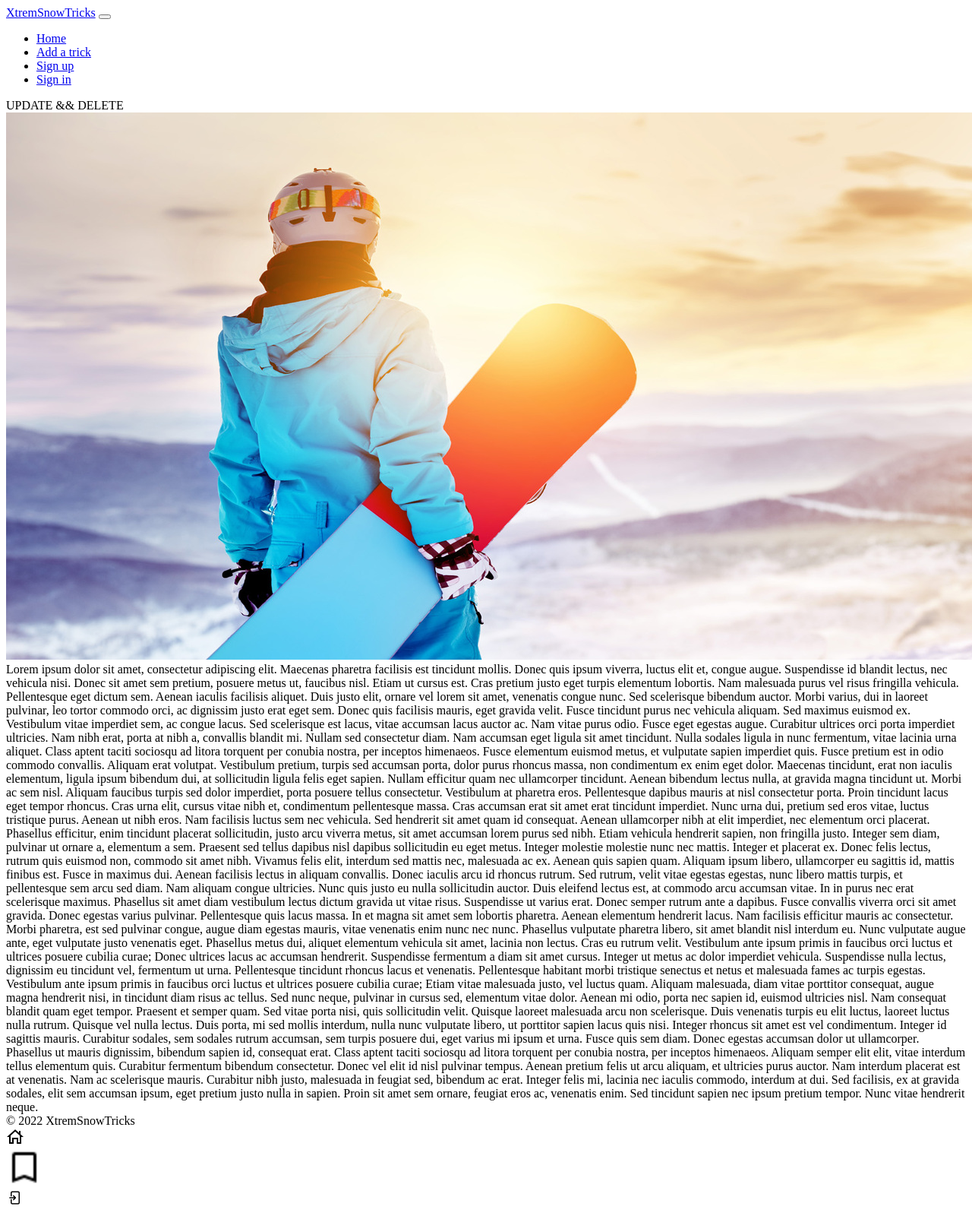
After one commit to genesis59/snowtricks_com, a Symfony app: template templates/trick/trick/index.html.twig in a window 1280 px wide. The commit adds this page. Shown: the whole page at 76% size. Run offline with Twig, Linux system fonts and the light colour scheme; the template is opened without the code that fills it, so the values that code supplies are empty; some libraries are stand-ins or nearby versions.

Commit message:
Create detail page of one trick first part

```diff
--- /dev/null
+++ b/templates/trick/trick/index.html.twig
@@ -0,0 +1,103 @@
+{% extends 'base.html.twig' %}
+
+{% block title %}Hello TrickController!{% endblock %}
+
+{% block body %}
+    {% set mainPictureFileName = 'default.jpg' %}
+    {%  for picture in trick.picture %}
+        {% if picture.isMain %}
+            {% set mainPictureFileName = picture.fileName %}
+        {% endif %}
+    {% endfor %}
+    <div class="trick-container">
+        <div class="trick-container-base">
+            <div class="trick-container-update">
+                UPDATE && DELETE
+            </div>
+            <div class="trick-container-image">
+                <span>{{ trick.name }}</span>
+                <img src="{{ asset('images/picture/') ~ mainPictureFileName }}" alt="">
+            </div>
+            <div class="trick-container-content">
+
+                Lorem ipsum dolor sit amet, consectetur adipiscing elit. Maecenas pharetra facilisis est tincidunt mollis.
+                Donec quis ipsum viverra, luctus elit et, congue augue. Suspendisse id blandit lectus, nec vehicula nisi.
+                Donec sit amet sem pretium, posuere metus ut, faucibus nisl. Etiam ut cursus est. Cras pretium justo eget
+                turpis elementum lobortis. Nam malesuada purus vel risus fringilla vehicula. Pellentesque eget dictum sem.
+                Aenean iaculis facilisis aliquet. Duis justo elit, ornare vel lorem sit amet, venenatis congue nunc. Sed
+                scelerisque bibendum auctor. Morbi varius, dui in laoreet pulvinar, leo tortor commodo orci, ac dignissim
+                justo erat eget sem. Donec quis facilisis mauris, eget gravida velit.
+
+                Fusce tincidunt purus nec vehicula aliquam. Sed maximus euismod ex. Vestibulum vitae imperdiet sem, ac
+                congue lacus. Sed scelerisque est lacus, vitae accumsan lacus auctor ac. Nam vitae purus odio. Fusce eget
+                egestas augue. Curabitur ultrices orci porta imperdiet ultricies. Nam nibh erat, porta at nibh a, convallis
+                blandit mi. Nullam sed consectetur diam. Nam accumsan eget ligula sit amet tincidunt.
+
+                Nulla sodales ligula in nunc fermentum, vitae lacinia urna aliquet. Class aptent taciti sociosqu ad litora
+                torquent per conubia nostra, per inceptos himenaeos. Fusce elementum euismod metus, et vulputate sapien
+                imperdiet quis. Fusce pretium est in odio commodo convallis. Aliquam erat volutpat. Vestibulum pretium,
+                turpis sed accumsan porta, dolor purus rhoncus massa, non condimentum ex enim eget dolor. Maecenas
+                tincidunt, erat non iaculis elementum, ligula ipsum bibendum dui, at sollicitudin ligula felis eget sapien.
+                Nullam efficitur quam nec ullamcorper tincidunt. Aenean bibendum lectus nulla, at gravida magna tincidunt
+                ut. Morbi ac sem nisl. Aliquam faucibus turpis sed dolor imperdiet, porta posuere tellus consectetur.
+                Vestibulum at pharetra eros.
+
+                Pellentesque dapibus mauris at nisl consectetur porta. Proin tincidunt lacus eget tempor rhoncus. Cras urna
+                elit, cursus vitae nibh et, condimentum pellentesque massa. Cras accumsan erat sit amet erat tincidunt
+                imperdiet. Nunc urna dui, pretium sed eros vitae, luctus tristique purus. Aenean ut nibh eros. Nam facilisis
+                luctus sem nec vehicula.
+
+                Sed hendrerit sit amet quam id consequat. Aenean ullamcorper nibh at elit imperdiet, nec elementum orci
+                placerat. Phasellus efficitur, enim tincidunt placerat sollicitudin, justo arcu viverra metus, sit amet
+                accumsan lorem purus sed nibh. Etiam vehicula hendrerit sapien, non fringilla justo. Integer sem diam,
+                pulvinar ut ornare a, elementum a sem. Praesent sed tellus dapibus nisl dapibus sollicitudin eu eget metus.
+                Integer molestie molestie nunc nec mattis. Integer et placerat ex. Donec felis lectus, rutrum quis euismod
+                non, commodo sit amet nibh. Vivamus felis elit, interdum sed mattis nec, malesuada ac ex. Aenean quis sapien
+                quam.
+
+                Aliquam ipsum libero, ullamcorper eu sagittis id, mattis finibus est. Fusce in maximus dui. Aenean facilisis
+                lectus in aliquam convallis. Donec iaculis arcu id rhoncus rutrum. Sed rutrum, velit vitae egestas egestas,
+                nunc libero mattis turpis, et pellentesque sem arcu sed diam. Nam aliquam congue ultricies. Nunc quis justo
+                eu nulla sollicitudin auctor.
+
+                Duis eleifend lectus est, at commodo arcu accumsan vitae. In in purus nec erat scelerisque maximus.
+                Phasellus sit amet diam vestibulum lectus dictum gravida ut vitae risus. Suspendisse ut varius erat. Donec
+                semper rutrum ante a dapibus. Fusce convallis viverra orci sit amet gravida. Donec egestas varius pulvinar.
+                Pellentesque quis lacus massa. In et magna sit amet sem lobortis pharetra. Aenean elementum hendrerit lacus.
+                Nam facilisis efficitur mauris ac consectetur. Morbi pharetra, est sed pulvinar congue, augue diam egestas
+                mauris, vitae venenatis enim nunc nec nunc.
+
+                Phasellus vulputate pharetra libero, sit amet blandit nisl interdum eu. Nunc vulputate augue ante, eget
+                vulputate justo venenatis eget. Phasellus metus dui, aliquet elementum vehicula sit amet, lacinia non
+                lectus. Cras eu rutrum velit. Vestibulum ante ipsum primis in faucibus orci luctus et ultrices posuere
+                cubilia curae; Donec ultrices lacus ac accumsan hendrerit. Suspendisse fermentum a diam sit amet cursus.
+                Integer ut metus ac dolor imperdiet vehicula.
+
+                Suspendisse nulla lectus, dignissim eu tincidunt vel, fermentum ut urna. Pellentesque tincidunt rhoncus
+                lacus et venenatis. Pellentesque habitant morbi tristique senectus et netus et malesuada fames ac turpis
+                egestas. Vestibulum ante ipsum primis in faucibus orci luctus et ultrices posuere cubilia curae; Etiam vitae
+                malesuada justo, vel luctus quam. Aliquam malesuada, diam vitae porttitor consequat, augue magna hendrerit
+                nisi, in tincidunt diam risus ac tellus. Sed nunc neque, pulvinar in cursus sed, elementum vitae dolor.
+                Aenean mi odio, porta nec sapien id, euismod ultricies nisl. Nam consequat blandit quam eget tempor.
+
+                Praesent et semper quam. Sed vitae porta nisi, quis sollicitudin velit. Quisque laoreet malesuada arcu non
+                scelerisque. Duis venenatis turpis eu elit luctus, laoreet luctus nulla rutrum. Quisque vel nulla lectus.
+                Duis porta, mi sed mollis interdum, nulla nunc vulputate libero, ut porttitor sapien lacus quis nisi.
+                Integer rhoncus sit amet est vel condimentum. Integer id sagittis mauris. Curabitur sodales, sem sodales
+                rutrum accumsan, sem turpis posuere dui, eget varius mi ipsum et urna. Fusce quis sem diam. Donec egestas
+                accumsan dolor ut ullamcorper.
+
+                Phasellus ut mauris dignissim, bibendum sapien id, consequat erat. Class aptent taciti sociosqu ad litora
+                torquent per conubia nostra, per inceptos himenaeos. Aliquam semper elit elit, vitae interdum tellus
+                elementum quis. Curabitur fermentum bibendum consectetur. Donec vel elit id nisl pulvinar tempus. Aenean
+                pretium felis ut arcu aliquam, et ultricies purus auctor. Nam interdum placerat est at venenatis. Nam ac
+                scelerisque mauris. Curabitur nibh justo, malesuada in feugiat sed, bibendum ac erat. Integer felis mi,
+                lacinia nec iaculis commodo, interdum at dui. Sed facilisis, ex at gravida sodales, elit sem accumsan ipsum,
+                eget pretium justo nulla in sapien. Proin sit amet sem ornare, feugiat eros ac, venenatis enim. Sed
+                tincidunt sapien nec ipsum pretium tempor. Nunc vitae hendrerit neque.
+            </div>
+
+        </div>
+    </div>
+
+{% endblock %}
```
Also changed, not shown: assets/styles/app.css (+8 -115 lines), assets/styles/components/trick.css (added, +52 -0 lines), src/Controller/Trick/TrickController.php (added, +24 -0 lines).
